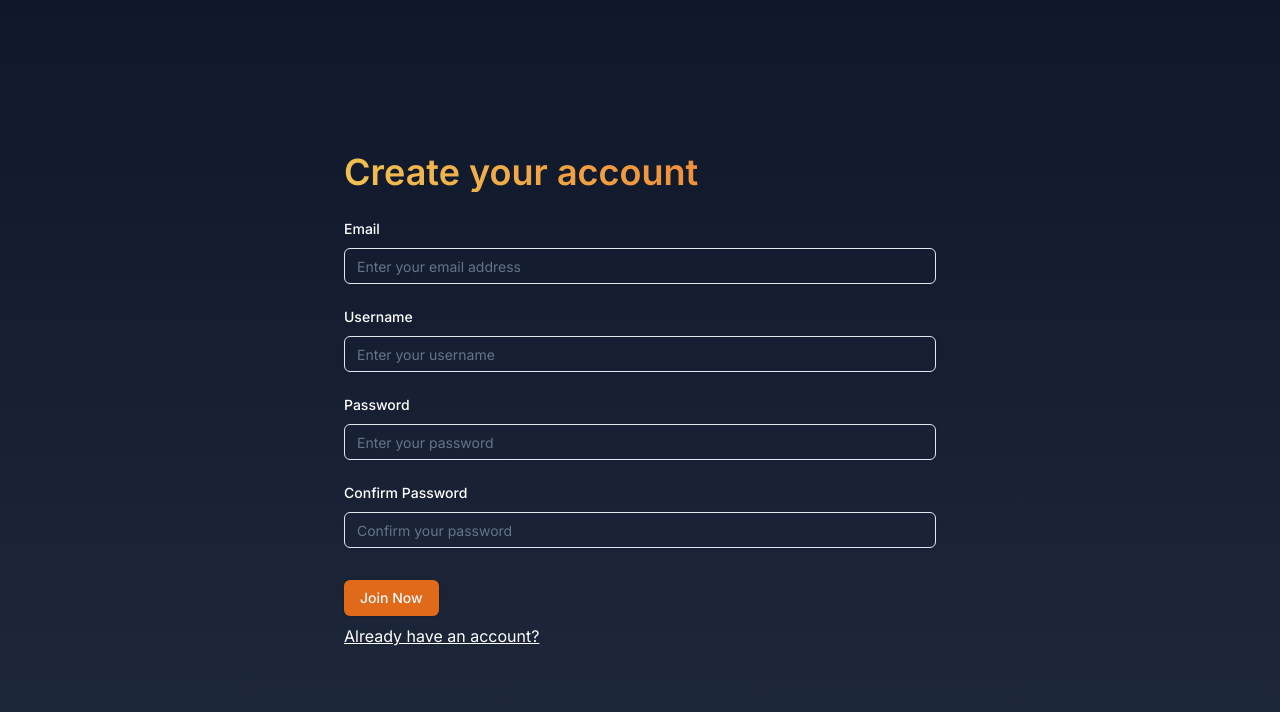
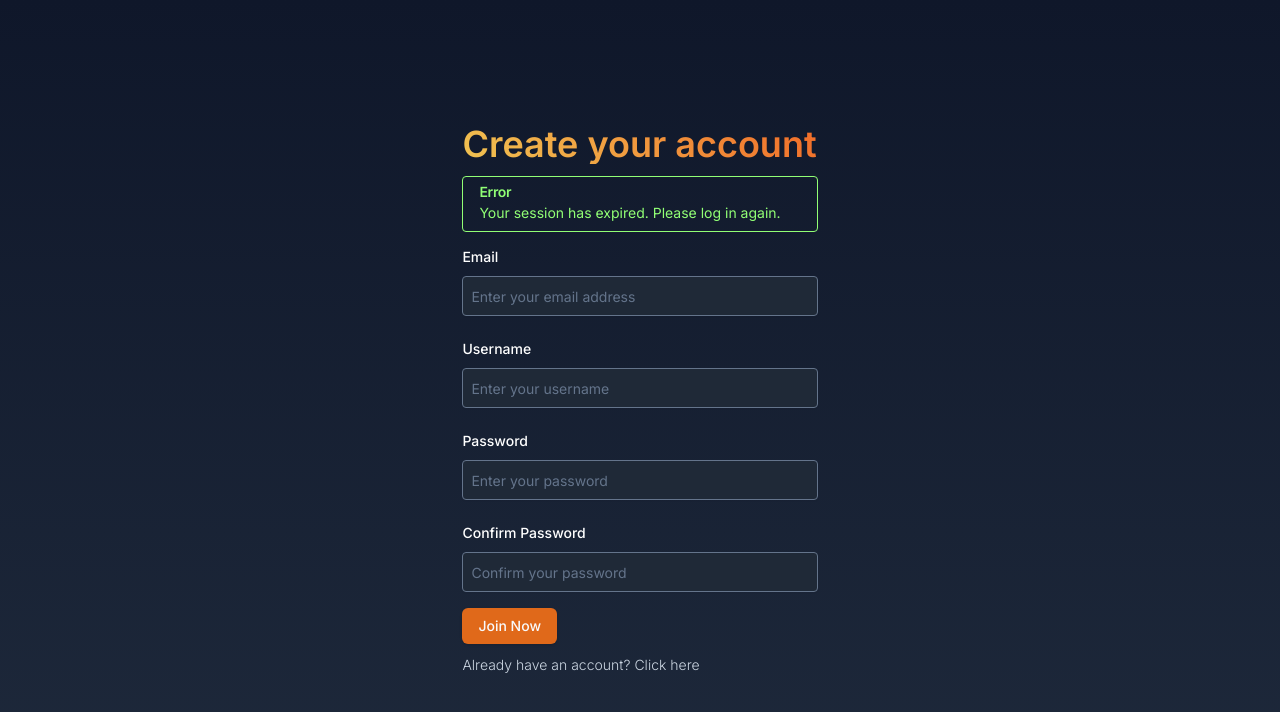
Before and after one commit to DemystData/code-kata, a Next.js app in the folder loan-app/: page /user/register in a window 1280 px wide. Shown: the top 712 px of the page. Built offline with nearby package versions, Linux system fonts and the light colour scheme.

Commit message:
Register backend initiated using next-auth

```diff
--- /dev/null
+++ b/loan-app/app/api/auth/[...nextauth]/route.ts
@@ -0,0 +1,44 @@
+import NextAuth, { NextAuthOptions } from 'next-auth';
+import CredentialsProvider from 'next-auth/providers/credentials';
+import bcrypt from 'bcrypt';
+import { PrismaAdapter } from '@next-auth/prisma-adapter';
+import { PrismaClient } from '@prisma/client';
+
+const prisma = new PrismaClient();
+
+export const authOptions: NextAuthOptions = {
+  adapter: PrismaAdapter(prisma),
+  providers: [
+    CredentialsProvider({
+      name: 'Credentials',
+      credentials: {
+        email: { label: 'Email', type: 'email', placeholder: 'Enter your registered email' },
+        password: { label: 'Password', type: 'Enter your password' },
+      },
+      async authorize(credentials, req) {
+        const { email, password } = credentials as {
+          email: string;
+          password: string;
+        };
+        const user = await prisma.getUserByEmail(email);
+        if (!user) {
+          return null;
+        }
+        const isValid = await bcrypt.compare(password, user.password);
+        if (!isValid) {
+          return null;
+        }
+        return user;
+      },
+    }),
+  ],
+  session: {
+    strategy: 'jwt',
+  },
+  secret: process.env.NEXTAUTH_SECRET,
+  debug: process.env.NODE_ENV === 'development',
+};
+
+const handler = NextAuth(authOptions);
+
+export { handler as GET, handler as POST };
--- /dev/null
+++ b/loan-app/app/api/register/route.ts
@@ -0,0 +1,3 @@
+import bcrypt from 'bcrypt';
+import { NextResponse } from 'next/server';
+import { PrismaClient } from '@prisma/client';
--- a/loan-app/app/globals.css
+++ b/loan-app/app/globals.css
@@ -28,6 +28,9 @@
 
     --destructive: 0 84.2% 60.2%;
     --destructive-foreground: 210 40% 98%;
+
+    --success: 108, 100%, 73%;
+    --success-foreground: 112, 100%, 73%;
 
     --border: 214.3 31.8% 91.4%;
     --input: 214.3 31.8% 91.4%;
@@ -61,6 +64,9 @@
     --destructive: 0 62.8% 30.6%;
     --destructive-foreground: 210 40% 98%;
 
+    --success: 108, 100%, 73%;
+    --success-foreground: 112, 100%, 73%;
+
     --border: 217.2 32.6% 17.5%;
     --input: 217.2 32.6% 17.5%;
     --ring: 212.7 26.8% 83.9%;
@@ -76,6 +82,14 @@
   }
 }
 
+.input {
+  @apply border border-slate-500 h-10 bg-gray-800 text-slate-100 py-2 px-2 rounded-sm;
+}
+
+.label {
+  @apply text-sm font-medium leading-none;
+}
+
 .gradient-text {
   background: linear-gradient(45deg, #f0c352, #f16c29);
   background-clip: text;
@@ -84,5 +98,5 @@
 }
 
 .hsl {
-  color: hsl(29, 94%, 64%);
+  color: hsl(108, 100%, 74%);
 }
--- a/loan-app/app/user/register/page.tsx
+++ b/loan-app/app/user/register/page.tsx
@@ -3,26 +3,30 @@
 import * as z from 'zod';
 import { zodResolver } from '@hookform/resolvers/zod';
 import { useForm } from 'react-hook-form';
+import { Form, FormControl, FormField, FormItem, FormLabel, FormMessage } from '@/components/ui/form';
 import { Button } from '@/components/ui/button';
-import { Form, FormControl, FormDescription, FormField, FormItem, FormLabel, FormMessage } from '@/components/ui/form';
 import { Input } from '@/components/ui/input';
+import { Alert, AlertDescription, AlertTitle } from '@/components/ui/alert';
 import Link from 'next/link';
+import { useRouter } from 'next/navigation';
 
 const formSchema = z
   .object({
     email: z.string({ required_error: 'Email is required' }).email({ message: 'Invalid email address' }),
     username: z
       .string({ required_error: 'Username is required' })
-      .min(2, { message: 'Username must be at least 2 characters' })
+      .min(4, { message: 'Username must be at least 4 characters' })
       .max(50, { message: 'Username must be less than 50 characters' }),
     password: z
       .string({ required_error: 'Password is required' })
-      .regex(new RegExp('.*[A-Z].*'), 'One uppercase character')
-      .regex(new RegExp('.*[a-z].*'), 'One lowercase character')
-      .regex(new RegExp('.*\\d.*'), 'One number')
-      .regex(new RegExp('.*[`~<>?,./!@#$%^&*()\\-_+="\'|{}\\[\\];:\\\\].*'), 'One special character')
-      .min(8, 'Must be at least 8 characters in length'),
-    confirmPassword: z.string({ required_error: 'Confirm password is required' }),
+      .min(8, 'Must be at least 8 characters in length')
+      .regex(/.*[A-Z].*/, 'One uppercase character')
+      .regex(/.*[a-z].*/, 'One lowercase character')
+      .regex(/.*\d.*/, 'One number')
+      .regex(/.*[`~<>?,./!@#$%^&*()\-_+="'|{}[\];:\\].*/, 'One special character'),
+    confirmPassword: z
+      .string({ required_error: 'Confirm password is required' })
+      .min(8, { message: 'Passwords do not match' }),
   })
   .superRefine(({ confirmPassword, password }, ctx) => {
     if (confirmPassword !== password) {
@@ -35,10 +39,20 @@ const formSchema = z
   });
 
 export default function Register() {
-  function onSubmit(values: z.infer<typeof formSchema>) {
-    console.log('submitted');
-    console.log(values);
+  const router = useRouter();
+
+  async function onSubmit(values: z.infer<typeof formSchema>) {
+    const response = await fetch('/api/register', {
+      method: 'POST',
+      headers: {
+        'Content-Type': 'application/json',
+      },
+      body: JSON.stringify({ values }),
+    });
+    const userinfo = await response.json();
+    console.log(userinfo);
   }
+
   const form = useForm<z.infer<typeof formSchema>>({
     resolver: zodResolver(formSchema),
     defaultValues: {
@@ -47,7 +61,7 @@ export default function Register() {
       password: '',
       confirmPassword: '',
     },
-    mode: 'onBlur',
+    mode: 'onSubmit',
     shouldFocusError: true,
     criteriaMode: 'firstError',
     shouldUnregister: true,
@@ -55,20 +69,23 @@ export default function Register() {
 
   return (
     <main className="flex min-h-screen flex-col p-6 md:p-12 bg-gradient-to-b from-slate-900 to-slate-800 justify-center lg:items-center">
-      <div className="text-white w-full lg:w-[50%]">
+      <div className="text-white w-full lg:w-[30%]">
         <h1 className="text-white text-3xl md:text-4xl font-semibold gradient-text">Create your account</h1>
-
+        <Alert className="my-3" variant="success">
+          <AlertTitle>Error</AlertTitle>
+          <AlertDescription>Your session has expired. Please log in again.</AlertDescription>
+        </Alert>
         <Form {...form}>
           <form onSubmit={form.handleSubmit(onSubmit)}>
-            <div className="space-y-5 my-6">
+            <div className="space-y-5 my-3">
               <FormField
                 name="email"
                 control={form.control}
                 render={({ field }) => (
                   <FormItem>
-                    <FormLabel>Email</FormLabel>
+                    <FormLabel className="label">Email</FormLabel>
                     <FormControl>
-                      <Input placeholder="Enter your email address" {...field} />
+                      <Input className="input" placeholder="Enter your email address" {...field} />
                     </FormControl>
                     <FormMessage />
                   </FormItem>
@@ -79,9 +96,9 @@ export default function Register() {
                 control={form.control}
                 render={({ field }) => (
                   <FormItem>
-                    <FormLabel>Username</FormLabel>
+                    <FormLabel className="label">Username</FormLabel>
                     <FormControl>
-                      <Input placeholder="Enter your username" {...field} />
+                      <Input className="input" placeholder="Enter your username" {...field} />
                     </FormControl>
                     <FormMessage />
                   </FormItem>
@@ -92,9 +109,9 @@ export default function Register() {
                 control={form.control}
                 render={({ field }) => (
                   <FormItem>
-                    <FormLabel>Password</FormLabel>
+                    <FormLabel className="label">Password</FormLabel>
                     <FormControl>
-                      <Input type="password" placeholder="Enter your password" {...field} />
+                      <Input className="input" type="password" placeholder="Enter your password" {...field} />
                     </FormControl>
                     <FormMessage />
                   </FormItem>
@@ -105,9 +122,9 @@ export default function Register() {
                 control={form.control}
                 render={({ field }) => (
                   <FormItem>
-                    <FormLabel>Confirm Password</FormLabel>
+                    <FormLabel className="label">Confirm Password</FormLabel>
                     <FormControl>
-                      <Input type="password" placeholder="Confirm your password" {...field} />
+                      <Input className="input" type="password" placeholder="Confirm your password" {...field} />
                     </FormControl>
                     <FormMessage />
                   </FormItem>
@@ -115,13 +132,16 @@ export default function Register() {
               />
             </div>
             <div>
-              <Button type="submit" className="mt-2">
+              <Button type="submit" className="mt-1">
                 Join Now
               </Button>
             </div>
             <div className="mt-2">
-              <Link href="/user/login" className="mt-4 underline text-sm md:text-base">
-                Already have an account?
+              <Link
+                href="/user/login"
+                className="mt-4 font-light text-slate-300 hover:text-slate-200 text-sm md:text-sm"
+              >
+                Already have an account? Click here
               </Link>
             </div>
           </form>
--- /dev/null
+++ b/loan-app/components/ui/alert.tsx
@@ -0,0 +1,44 @@
+import * as React from 'react';
+import { cva, type VariantProps } from 'class-variance-authority';
+
+import { cn } from '@/lib/utils';
+
+const alertVariants = cva(
+  'relative w-full rounded-sm border px-4 py-2 text-sm [&>svg+div]:translate-y-[-3px] [&>svg]:absolute [&>svg]:left-4 [&>svg]:top-4 [&>svg]:text-foreground [&>svg~*]:pl-7',
+  {
+    variants: {
+      variant: {
+        default: 'bg-background text-foreground',
+        destructive: 'border-destructive/50 text-destructive dark:border-destructive [&>svg]:text-destructive',
+        success: 'border-success text-success dark:border-success [&>svg]:text-success',
+      },
+    },
+    defaultVariants: {
+      variant: 'default',
+    },
+  }
+);
+
+const Alert = React.forwardRef<
+  HTMLDivElement,
+  React.HTMLAttributes<HTMLDivElement> & VariantProps<typeof alertVariants>
+>(({ className, variant, ...props }, ref) => (
+  <div ref={ref} role="alert" className={cn(alertVariants({ variant }), className)} {...props} />
+));
+Alert.displayName = 'Alert';
+
+const AlertTitle = React.forwardRef<HTMLParagraphElement, React.HTMLAttributes<HTMLHeadingElement>>(
+  ({ className, ...props }, ref) => (
+    <h5 ref={ref} className={cn('mb-1 font-semibold text-sm leading-none tracking-tight', className)} {...props} />
+  )
+);
+AlertTitle.displayName = 'AlertTitle';
+
+const AlertDescription = React.forwardRef<HTMLParagraphElement, React.HTMLAttributes<HTMLParagraphElement>>(
+  ({ className, ...props }, ref) => (
+    <div ref={ref} className={cn('text-sm [&_p]:leading-relaxed', className)} {...props} />
+  )
+);
+AlertDescription.displayName = 'AlertDescription';
+
+export { Alert, AlertTitle, AlertDescription };
--- a/loan-app/tailwind.config.ts
+++ b/loan-app/tailwind.config.ts
@@ -30,6 +30,10 @@ const config: Config = {
         destructive: {
           DEFAULT: 'hsl(var(--destructive))',
           foreground: 'hsl(var(--destructive-foreground))',
+        },
+        success: {
+          DEFAULT: 'hsl(var(--success))',
+          foreground: 'hsl(var(--success-foreground))',
         },
         muted: {
           DEFAULT: 'hsl(var(--muted))',
```
Also changed, not shown: loan-app/package.json (+8 -0 lines), 2 other files (tests, documents, lock files or other folders).
